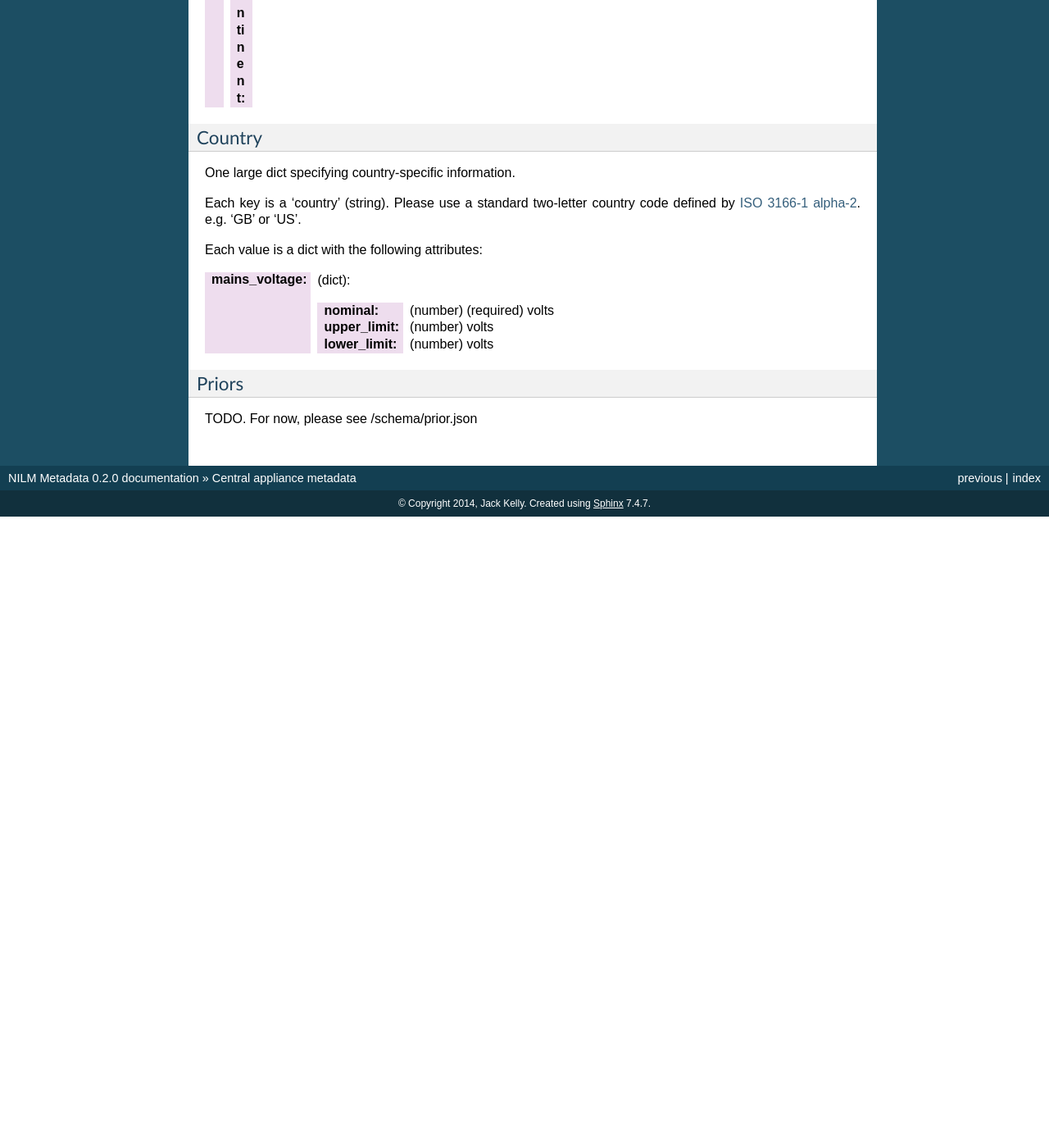
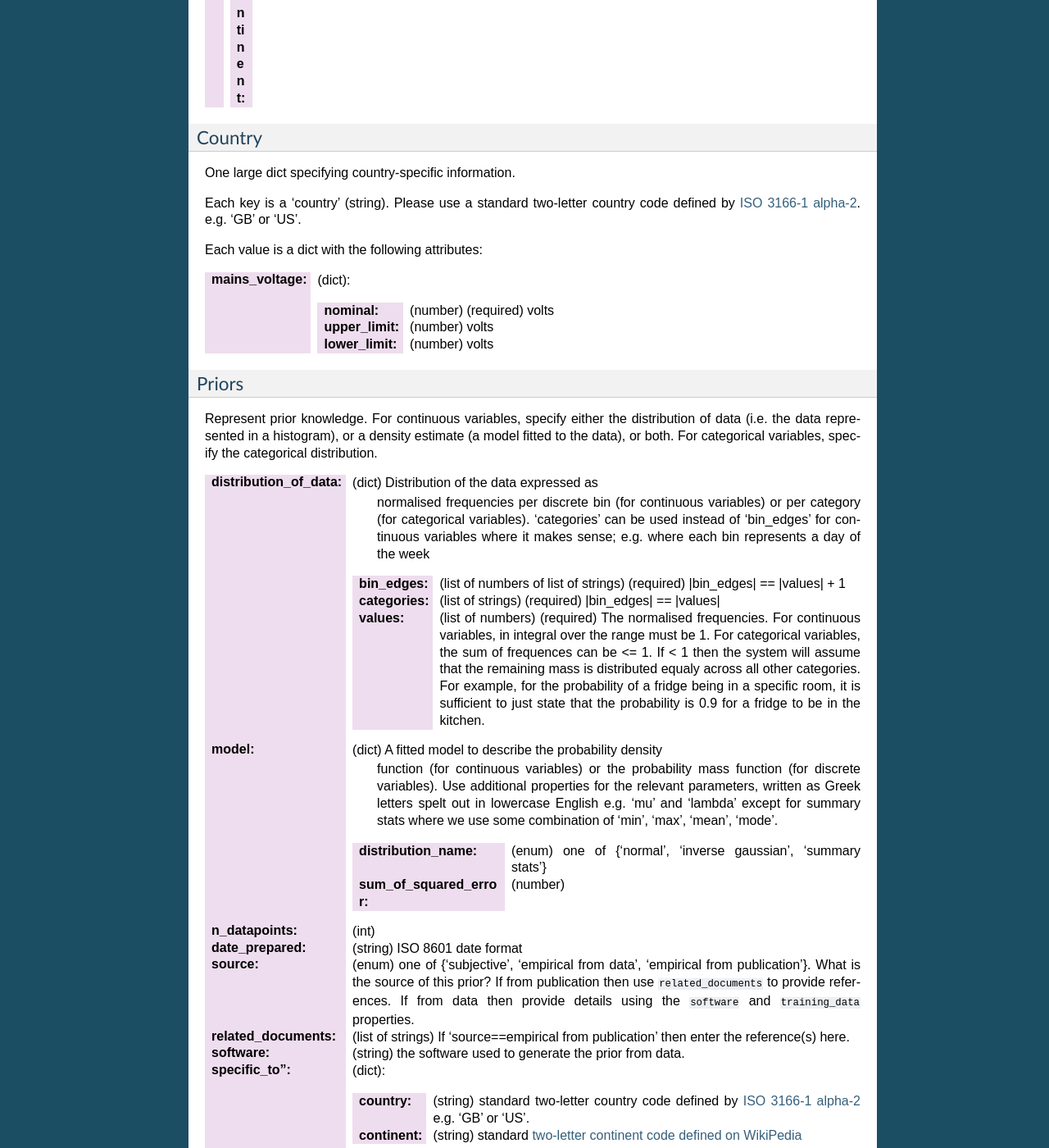
Before and after one commit to nilmtk/nilm_metadata, a Sphinx documentation site: the page built from docs/source/central_metadata.rst, in a window 1280 px wide and 1400 px high, scrolled down 6430 px. Shown: the whole window at 82% size. Built offline with Sphinx 7.4.7, drawn with Linux system fonts in a browser that asks for light colours; before the commit the page ends 7060 px from its top, so only the background shows below that; some of the changed text lies outside the part shown.

Commit message:
Almost finished with central metadata docs

```diff
--- a/docs/source/central_metadata.rst
+++ b/docs/source/central_metadata.rst
@@ -255,4 +255,79 @@ Each value is a dict with the following attributes:
 Priors
 ------
 
-TODO.  For now, please see /schema/prior.json
+Represent prior knowledge. For continuous variables, specify either
+the distribution of data (i.e. the data represented in a histogram),
+or a density estimate (a model fitted to the data), or both.  For
+categorical variables, specify the categorical distribution.
+
+:distribution_of_data: (dict) Distribution of the data expressed as
+                       normalised frequencies per discrete bin (for
+                       continuous variables) or per category (for
+                       categorical variables).  'categories' can be
+                       used instead of 'bin_edges' for continuous
+                       variables where it makes sense; e.g. where each
+                       bin represents a day of the week
+
+  :bin_edges: (list of numbers of list of strings) (required) \|bin_edges\| ==
+              \|values\| + 1
+  :categories: (list of strings) (required) \|bin_edges\| == \|values\|
+  :values: (list of numbers) (required) The normalised frequencies.
+           For continuous variables, in integral over the range must
+           be 1.  For categorical variables, the sum of frequences can
+           be <= 1.  If < 1 then the system will assume that the
+           remaining mass is distributed equaly across all other
+           categories.  For example, for the probability of a fridge
+           being in a specific room, it is sufficient to just state
+           that the probability is 0.9 for a fridge to be in the
+           kitchen.
+
+:model: (dict) A fitted model to describe the probability density
+        function (for continuous variables) or the probability mass
+        function (for discrete variables).  Use additional properties
+        for the relevant parameters, written as Greek letters spelt
+        out in lowercase English e.g. 'mu' and 'lambda' except for
+        summary stats where we use some combination of 'min', 'max',
+        'mean', 'mode'.
+
+  :distribution_name: (enum) one of {'normal', 'inverse gaussian',
+                      'summary stats'}
+  :sum_of_squared_error: (number)
+
+:n_datapoints: (int)
+:date_prepared: (string) ISO 8601 date format
+:source: (enum) one of {'subjective', 'empirical from data',
+         'empirical from publication'}. What is the source of this
+         prior?  If from publication then use ``related_documents`` to
+         provide references.  If from data then provide details using
+         the ``software`` and ``training_data`` properties.
+:related_documents: (list of strings) If 'source==empirical from
+                    publication' then enter the reference(s) here.
+:software: (string) the software used to generate the prior from data.
+:specific_to": (dict):
+
+  :country: (string) standard two-letter country code defined by
+            `ISO 3166-1 alpha-2
+            <http://en.wikipedia.org/wiki/ISO_3166-1_alpha-2>`_
+            e.g. 'GB' or 'US'.
+  :continent: (string) standard
+              `two-letter continent code defined on WikiPedia
+              <http://en.wikipedia.org/wiki/List_of_sovereign_states_and_dependent_territories_by_continent_%28data_file%29>`_
+:distance: (int) this is filled in by the
+           ``concatenate_complete_object`` function and reports the
+           distance (in numbers of generations) between this prior and
+           the most-derived object.  In other words, the larger this
+           number, the less specific to the object this prior is.  If
+           this is not set the the prior applies to the current
+           object.
+:description: (string)
+:training_data: (array of dicts).  Each element is a dict with these properties:
+
+  :dataset: (string) Short name of dataset
+  :buildings: (list of dicts):
+
+    :building_id: (int)
+    :dates: (list of :ref:`interval-schema` objects)
+    :country: (string) standard two-letter country code defined by
+            `ISO 3166-1 alpha-2
+            <http://en.wikipedia.org/wiki/ISO_3166-1_alpha-2>`_
+            e.g. 'GB' or 'US'.
--- a/docs/source/dataset_metadata.rst
+++ b/docs/source/dataset_metadata.rst
@@ -296,6 +296,8 @@ Each appliance dict has:
 Additional properties are specified for some Appliance Types.  Please
 look up objects in `objects/*.yaml` for details.
 
+.. _interval-schema:
+
 Interval
 ---------
 
```
Also changed, not shown: 14 other files.
